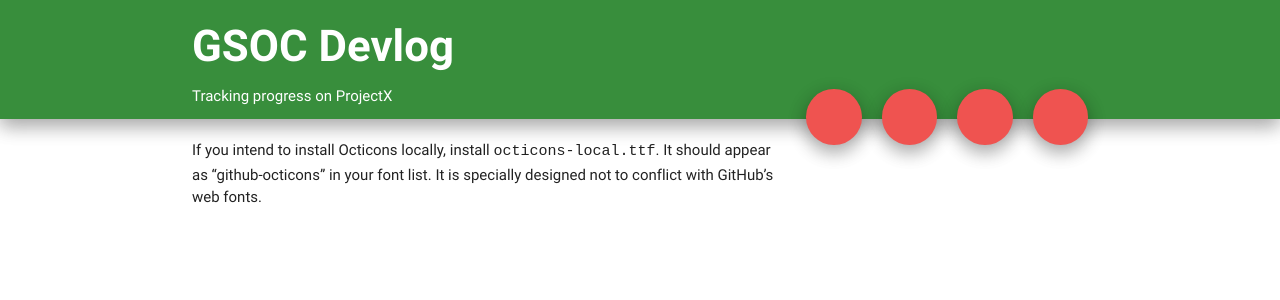
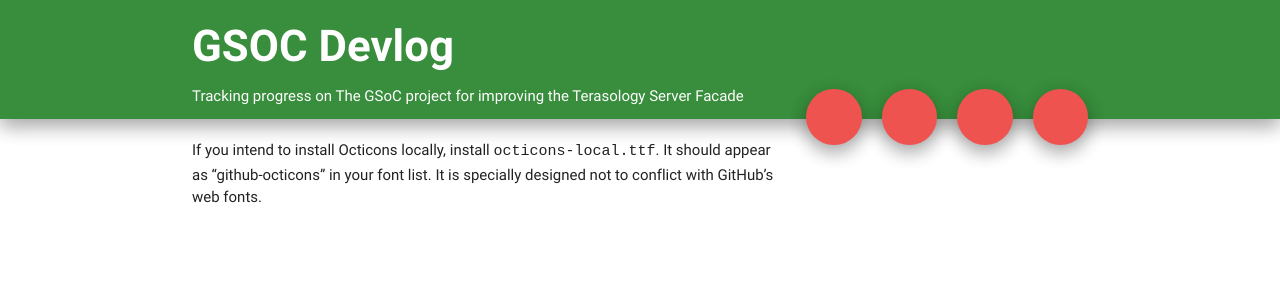
Before and after one commit to gianluca-nitti/Inei1.github.io, a Jekyll site: the page built from css/octicons/README.md, in a window 1280 px wide. Shown: the top 300 px of the page. Built offline with Jekyll 4.4.1, drawn with Linux system fonts in a browser that asks for light colours; nearby versions of some CDN libraries; our own code applies the rules of GitHub Pages for plain Markdown files; library files that are not in the unit come from our copies.

Commit message:
Add Information to config

```diff
--- a/_config.yml
+++ b/_config.yml
@@ -15,15 +15,15 @@
 # You can create any custom variable you would like, and they will be accessible
 # in the templates via {{ site.myvariable  }}.
 
-name: ???
+name: Neil Moon
 title: GSOC Devlog
-description: Tracking progress on ProjectX
+description: Tracking progress on The GSoC project for improving the Terasology Server Facade
 
-gh_name: ???
-gh_commits: https://www.github.com/MovingBlocks/Terasology/commits/?author=???
-gh_prs: https://github.com/MovingBlocks/Terasology/pulls?utf8=%E2%9C%93&q=is:pr+author:??
-gh_issues: https://github.com/MovingBlocks/Terasology/issues?utf8=%E2%9C%93&q=is:issue+author:???
-gh_project: https://www.github.com/MovingBlocks/Terasology
+gh_name: Inei1
+gh_commits: https://www.github.com/MovingBlocks/ServerFacade/commits/?author=Inei1
+gh_prs: https://github.com/MovingBlocks/ServerFacade/pulls?utf8=%E2%9C%93&q=is:pr+author:Inei1
+gh_issues: https://github.com/MovingBlocks/ServerFacade/issues?utf8=%E2%9C%93&q=is:issue+author:Inei1
+gh_project: https://www.github.com/MovingBlocks/ServerFacade
 
 # -------------------------------------
 # Build Settings
```
